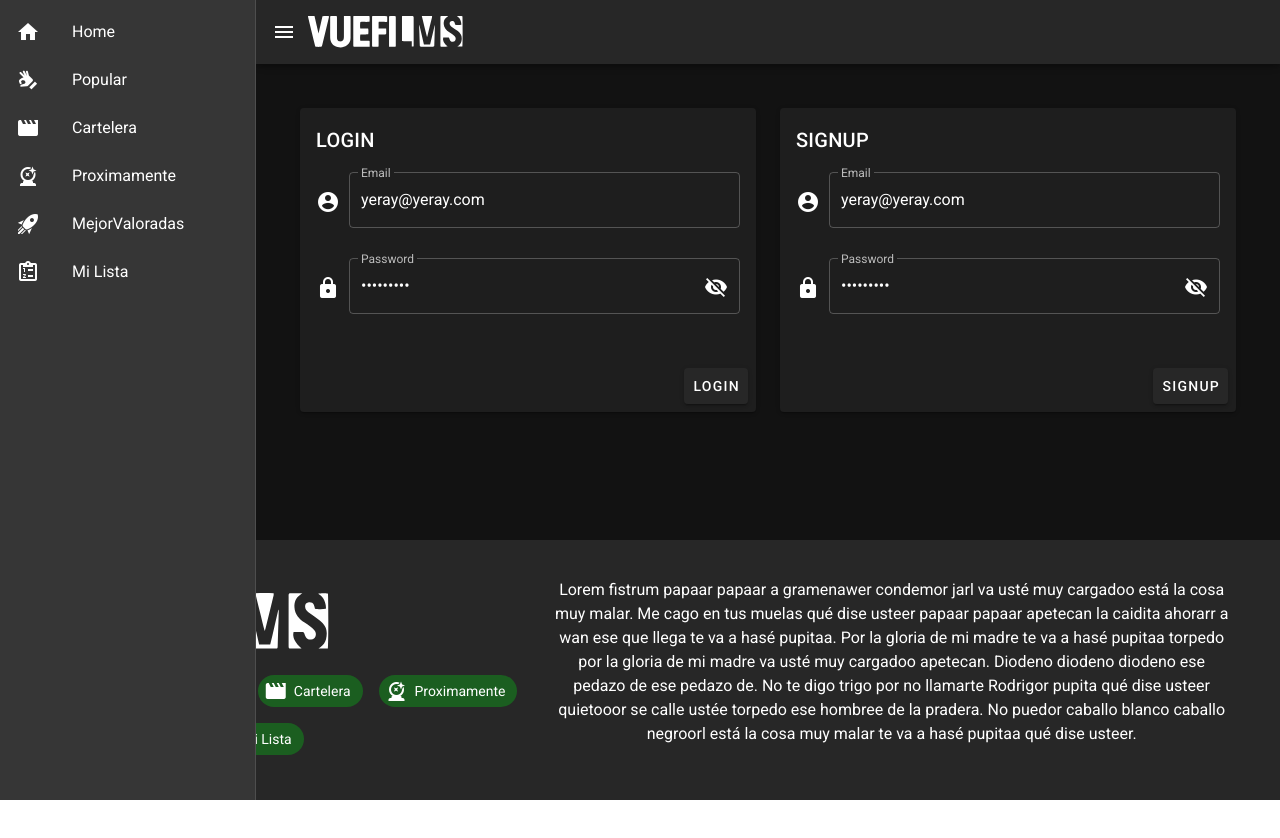
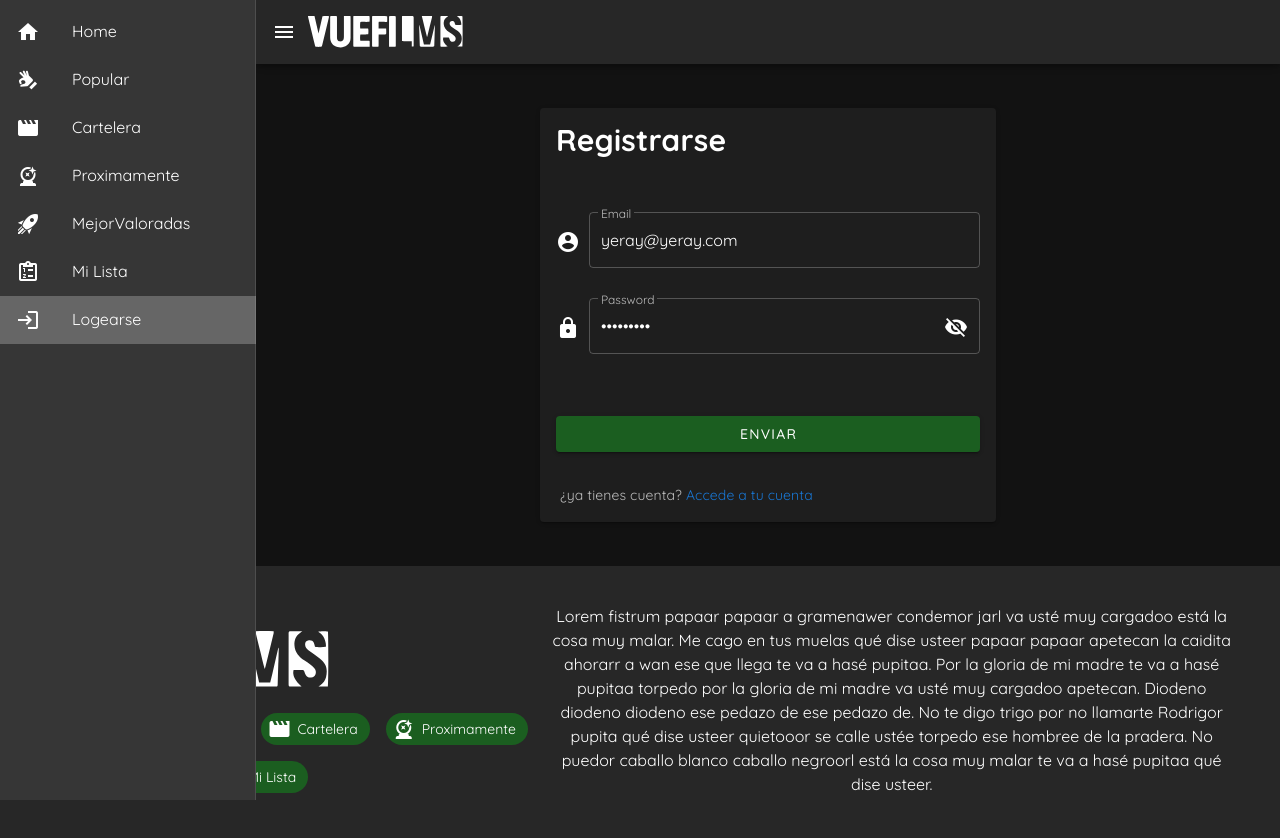
Before and after one commit to VueFilms/VueFilms-Front, a Nuxt app: page / in a window 1280 px wide. Both pictures are taken after a click on the button 28 px from the left and 32 px from the top of the page. Shown: the top 838 px of the page. Before the commit the page ends 800 px from the top, so only its background shows below. Built offline with nearby package versions, Linux system fonts and the light colour scheme.

Commit message:
css fontFamily & design

```diff
--- /dev/null
+++ b/assets/css/main.css
@@ -0,0 +1,3 @@
+* {
+    font-family: 'Quicksand', sans-serif;
+}
--- a/assets/variables.scss
+++ b/assets/variables.scss
@@ -1,4 +1,3 @@
-// Ref: https://github.com/nuxt-community/vuetify-module#customvariables
-//
 // The variables you want to modify
-// $font-size-root: 20px;
+$font-size-root: 20px;
+$font-family: 'Quicksand', sans-serif;
--- a/components/CarteleraCard.vue
+++ b/components/CarteleraCard.vue
@@ -1,7 +1,7 @@
 <template>
 
     <v-sheet color="transparent" class="mx-auto" max-width="auto">
-        <h2>Catelera 📽️</h2>
+        <h2>Cartelera 📽️</h2>
         <v-slide-group v-model="model" class="pa-2" active-class="success" show-arrows>
             <v-slide-item v-for="(movie, idx) in movies" :key="idx">
                 <singleCard :movie="movie"></singleCard>
--- a/components/VideoTrailer.vue
+++ b/components/VideoTrailer.vue
@@ -1,6 +1,6 @@
 <template>
     <div>
-        <h2>Pelicula del dia 🎯</h2>
+        <h2>Pelicula del día 🎯</h2>
         <v-col v-if="trailer && movie">
             <videoPlayer :src="trailer"></videoPlayer>
             <v-row class="mt-3 d-flex align-baseline">
--- a/layouts/default.vue
+++ b/layouts/default.vue
@@ -8,6 +8,23 @@
           </v-list-item-action>
           <v-list-item-content>
             <v-list-item-title v-text="item.title" />
+          </v-list-item-content>
+        </v-list-item>
+        <v-spacer></v-spacer>
+        <v-list-item v-if="local.id" @click="logout">
+          <v-list-item-action>
+            <v-icon>mdi-logout</v-icon>
+          </v-list-item-action>
+          <v-list-item-content>
+            <v-list-item-title v-text="'Cerrar Sesion'" />
+          </v-list-item-content>
+        </v-list-item>
+        <v-list-item v-else to="/">
+          <v-list-item-action>
+            <v-icon>mdi-login</v-icon>
+          </v-list-item-action>
+          <v-list-item-content>
+            <v-list-item-title v-text="'Logearse'" />
           </v-list-item-content>
         </v-list-item>
       </v-list>
@@ -60,6 +77,7 @@ export default {
   name: 'DefaultLayout',
   data() {
     return {
+      local: localStorage,
       clipped: false,
       drawer: false,
       fixed: false,
@@ -100,10 +118,17 @@ export default {
       rightDrawer: false,
       title: 'Vuetify.js',
     }
+  },
+  methods: {
+    logout() {
+      localStorage.clear()
+    }
   }
 }
 </script>
 
 <style scoped>
-
+v-app {
+  font-family: 'Quicksand', sans-serif;
+}
 </style>
--- a/layouts/error.vue
+++ b/layouts/error.vue
@@ -1,12 +1,12 @@
 <template>
-  <v-app dark>
+  <v-app dark justify="center" align="center" class="ma-5">
     <h1 v-if="error.statusCode === 404">
       {{ pageNotFound }}
     </h1>
     <h1 v-else>
       {{ otherError }}
     </h1>
-    <NuxtLink to="/home"> Home page </NuxtLink>
+    <v-btn class="mt-5" color="green darken-4" to="/"> Create una cuenta 😁 </v-btn>
   </v-app>
 </template>
 
@@ -23,7 +23,7 @@ export default {
   data() {
     return {
       pageNotFound: '404 Not Found',
-      otherError: 'An error occurred',
+      otherError: 'Uppssss 😱. Parece que no tienes una cuenta aun.',
     }
   },
   head() {
--- a/nuxt.config.js
+++ b/nuxt.config.js
@@ -18,10 +18,16 @@ export default {
       { name: 'format-detection', content: 'telephone=no' },
     ],
     link: [{ rel: 'icon', type: 'image/x-icon', href: '/favicon.ico' }],
+    link: [{ rel: 'preconnect', href: 'https://fonts.googleapis.com' }],
+    link: [{ rel: 'preconnect', href: 'https://fonts.gstatic.com' }],
+    link: [{ rel: 'stylesheet', href: 'https://fonts.googleapis.com/css2?family=Quicksand:wght@300;400;500;600;700&display=swap' }],
+
   },
 
   // Global CSS: https://go.nuxtjs.dev/config-css
-  css: [],
+  css: [
+    '@/assets/css/main.css'
+  ],
 
   // Plugins to run before rendering page: https://go.nuxtjs.dev/config-plugins
   plugins: [],
--- a/pages/_id.vue
+++ b/pages/_id.vue
@@ -12,32 +12,32 @@
                 </v-card>
             </v-col>
             <v-col width="100%">
-                <v-row class=" d-flex align-baseline justify-center">
+                <v-row class=" d-flex align-baseline">
                     <h1>{{movie.title}} </h1>
-                    <span class="ms-3">({{movie.release_date.substring(0,4)}})</span>
+                    <span class="ms-2">({{movie.release_date.substring(0,4)}})</span>
                 </v-row>
-                <v-row class="d-flex align-baseline justify-center">
+                <v-row class="d-flex align-baseline">
                     <p> {{movie.release_date}}</p>
                     <p class="ms-3"> Genero: {{movie.genres[0].name}}</p>
                     <p class="ms-3"> Duración: {{Math.floor(movie.runtime/60)}}h {{movie.runtime%60}}m</p>
                 </v-row>
-                <v-row v-if="userMovies" class="d-flex align-baseline justify-center">
-                    <v-col>
+                <v-row v-if="userMovies" class="d-flex align-baseline mb-5">
+                    <v-col class="d-flex flex-column" cols="3">
                         <v-progress-circular :rotate="360" :size="100" :width="15" :value="movie.vote_average*10"
                             color="green">
                             {{ movie.vote_average }}
                         </v-progress-circular>
-                        <h3>Puntuación de pelicula</h3>
+                        <h3>Puntuación</h3>
                     </v-col>
-                    <v-btn v-if="userMovies.user.lists.idMovies.includes(parseInt(idMovie)) != true" elevation="2"
-                        color="green darken-4" @click="addMovieList" rounded>
-                        <v-icon left>mdi-heart-plus-outline </v-icon>Guardar
-                    </v-btn>
-                    <v-btn v-else elevation="2" color="red darken-4" @click="deleteMovie" rounded>
-                        <v-icon left>mdi-heart-plus-outline </v-icon>Eliminar
-                    </v-btn>
                     <v-col>
-                        <v-btn elevation="2" color="green darken-4" :href="trailer" rounded>
+                        <v-btn class="ma-2" v-if="userMovies.user.lists.idMovies.includes(parseInt(idMovie)) != true"
+                            elevation="2" color="green darken-4" @click="addMovieList" rounded>
+                            <v-icon left>mdi-heart-plus-outline </v-icon>Guardar
+                        </v-btn>
+                        <v-btn class="ma-2" v-else elevation="2" color="red darken-4" @click="deleteMovie" rounded>
+                            <v-icon left>mdi-heart-plus-outline </v-icon>Eliminar
+                        </v-btn>
+                        <v-btn class="ma-2" elevation="2" color="green darken-4" :href="trailer" rounded>
                             <v-icon left>mdi-play-circle-outline </v-icon>Ver trailer
                         </v-btn>
                     </v-col>
@@ -100,4 +100,8 @@ v-btn {
 img {
     border-radius: 10px 10px 0 0;
 }
+
+p {
+    font-weight: 200;
+}
 </style>
--- a/pages/index.vue
+++ b/pages/index.vue
@@ -1,35 +1,41 @@
 <template>
     <v-row justify="center" align="center" class="ma-5">
-        <v-col width="100%" cols="12" sm="6">
+        <v-col v-if="loginCard" width="100%" cols="12" sm="6">
             <v-card>
-                <v-card-title>LOGIN</v-card-title>
-                <v-card-text>
+                <v-card-title class="mb-5">
+                    <h2>Accede a tu cuenta</h2>
+                </v-card-title>
+                <v-card-text class="pt-5">
                     <v-text-field value="" type="email" label="Email" v-model="email" outlined
                         prepend-icon="mdi-account-circle"></v-text-field>
                     <v-text-field value="" :type="pwdVisible ? 'text' : 'password'" v-model="password" label="Password"
                         outlined prepend-icon="mdi-lock" :append-icon="pwdVisible ? 'mdi-eye' : 'mdi-eye-off'"
                         @click:append="pwdVisible = !pwdVisible"></v-text-field>
                 </v-card-text>
-                <v-card-actions>
-                    <v-spacer />
-                    <v-btn @click="login">LOGIN</v-btn>
+                <v-card-actions width="100%" justify="center" align="center" class="pa-4">
+                    <v-btn width="100%" color="green darken-4" @click="login">Enviar</v-btn>
                 </v-card-actions>
+                <v-card-text class="ps-5">¿Aun no tienes cuenta? <a @click="hola">Registrate</a>
+                </v-card-text>
             </v-card>
         </v-col>
-        <v-col class="">
+        <v-col v-else class="" cols="12" sm="6">
             <v-card>
-                <v-card-title>SIGNUP</v-card-title>
-                <v-card-text>
+                <v-card-title class="mb-5">
+                    <h2>Registrarse</h2>
+                </v-card-title>
+                <v-card-text class="pt-5">
                     <v-text-field value="" type="email" label="Email" v-model="email" outlined
                         prepend-icon="mdi-account-circle"></v-text-field>
                     <v-text-field value="" :type="pwdVisible ? 'text' : 'password'" v-model="password" label="Password"
                         outlined prepend-icon="mdi-lock" :append-icon="pwdVisible ? 'mdi-eye' : 'mdi-eye-off'"
                         @click:append="pwdVisible = !pwdVisible"></v-text-field>
                 </v-card-text>
-                <v-card-actions>
-                    <v-spacer />
-                    <v-btn @click="signup">SIGNUP</v-btn>
+                <v-card-actions width="100%" justify="center" align="center" class="pa-4">
+                    <v-btn width="100%" color="green darken-4" @click="signup">Enviar</v-btn>
                 </v-card-actions>
+                <v-card-text class="ps-5">¿ya tienes cuenta? <a @click="hola">Accede a tu cuenta</a>
+                </v-card-text>
             </v-card>
         </v-col>
     </v-row>
@@ -44,9 +50,13 @@ export default {
             email: "yeray@yeray.com",
             password: "123456789",
             pwdVisible: false,
+            loginCard: false
         };
     },
     methods: {
+        hola() {
+            this.loginCard = !this.loginCard
+        },
         async signup() {
             await API.signup(this.email, this.password)
         },
--- a/pages/miLista.vue
+++ b/pages/miLista.vue
@@ -1,6 +1,12 @@
 <template>
-    <v-col v-if="movies" cols="12" :v-if="user" class="d-flex flex-wrap justify-center">
-        <singleCard v-for="(movie, idx) in movies" :key="idx" :movie="movie"></singleCard>
+    <v-col v-if="movies" cols="12" :v-if="user" class="d-flex flex-column flex-wrap justify-center">
+        <v-row cols="12">
+            <h1 class="pa-5">Peliculas pendientes de ver</h1>
+        </v-row>
+        <v-row cols="12">
+            <singleCard v-for="(movie, idx) in movies" :key="idx" :movie="movie"></singleCard>
+
+        </v-row>
 
     </v-col>
 
```
